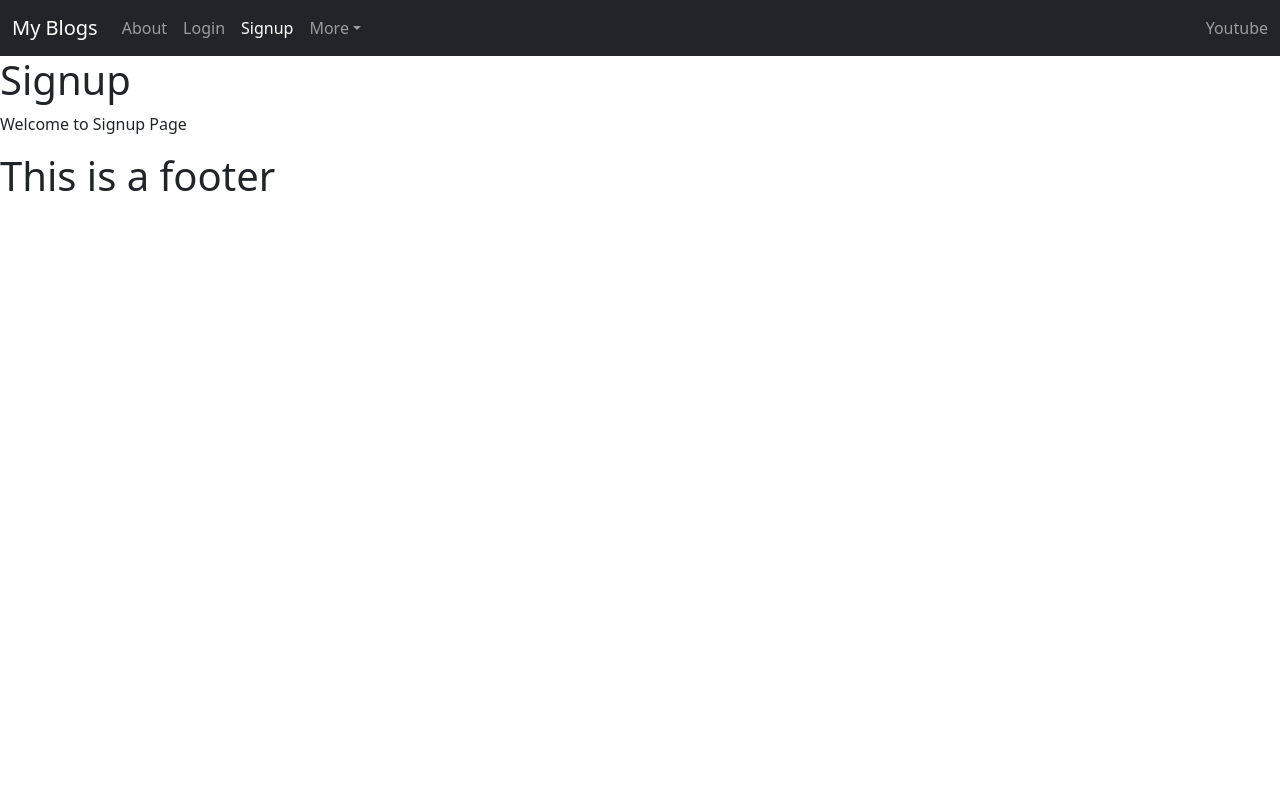
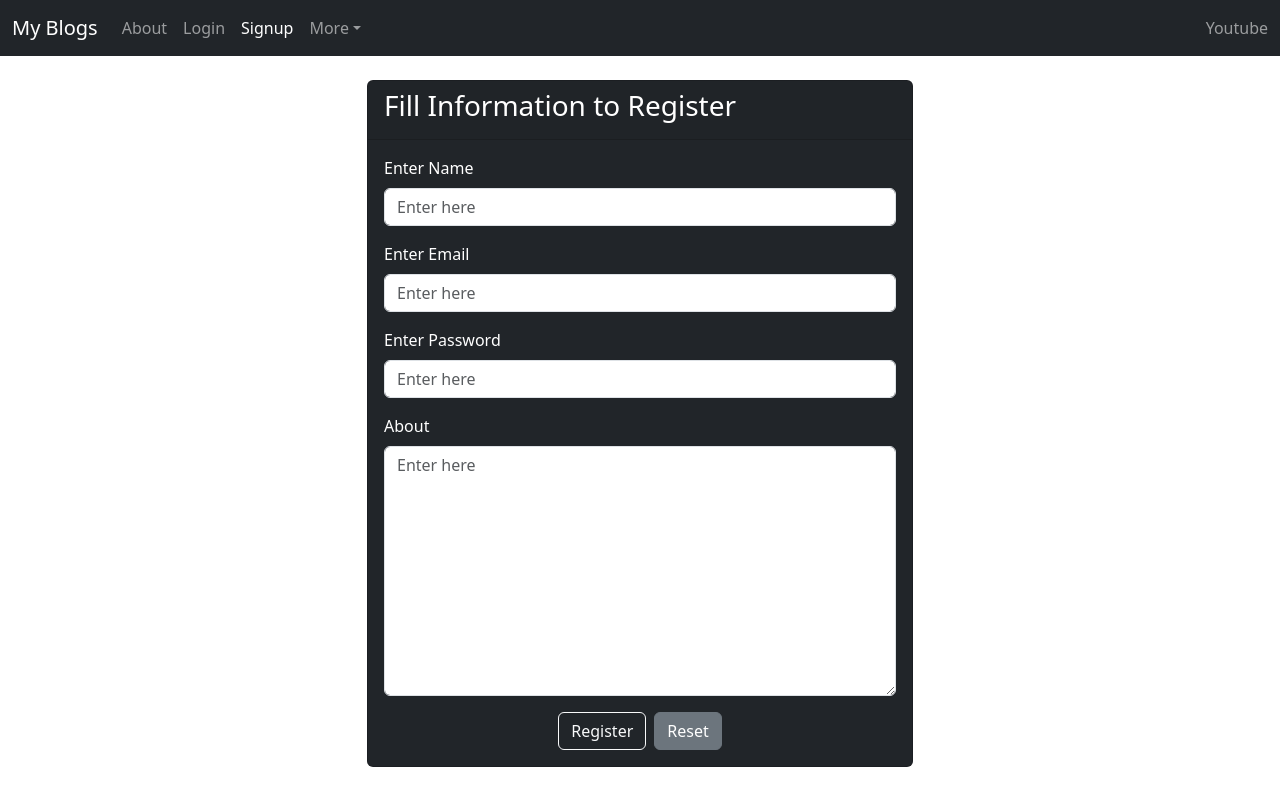
Before and after one commit to rahulsubh/Blogging-Application-Frontend, a React (Create React App) app in the folder blog-app/: page /signup in a window 1280 px wide. Built offline with nearby package versions, Linux system fonts and the light colour scheme.

Commit message:
Completed login and signup page design

```diff
--- a/blog-app/src/components/Base.js
+++ b/blog-app/src/components/Base.js
@@ -6,7 +6,7 @@ function Base({title="Welcome to our Website",children}) {
     <div className="container-fluid p-0 m-0">
         <CustomNavbar />
         {children}
-        <h1>This is a footer</h1>
+        {/* <h1>This is a footer</h1> */}
     </div>
   )
 }
--- a/blog-app/src/pages/Login.js
+++ b/blog-app/src/pages/Login.js
@@ -1,13 +1,50 @@
 import React from 'react'
+import { Button, Card, CardBody, CardHeader, Col, Container, Form, FormGroup, Input, Label, Row } from 'reactstrap'
 import Base from '../components/Base'
 
 function Login() {
     return (
         <Base>
-            <div>
-                <h1>Login</h1>
-                <p>Welcome to Login Page</p>
-            </div>
+           <Container>
+            <Row className="mt-4">
+                <Col sm = {
+                    {
+                        size:6,
+                        offset:3
+                    }
+                }>
+                 <Card color="dark" inverse>
+                    <CardHeader>
+                        <h3>Login Here !!</h3>
+                    </CardHeader>
+                    <CardBody>
+                        <Form>
+                            {/*Email field*/}
+                            <FormGroup>
+                                <Label for="email">Enter Email</Label>
+                                <Input
+                                type="text"
+                                id="email"
+                                />
+                            </FormGroup>
+                            {/*Password field*/}
+                            <FormGroup>
+                                <Label for="password">Enter Password</Label>
+                                <Input
+                                type="password"
+                                id="password"
+                                />
+                            </FormGroup>
+                            <Container className="text-center">
+                                <Button color="light" outline>Login</Button>
+                                <Button className="ms-2" color="secondary">Reset</Button>
+                            </Container>
+                        </Form>
+                    </CardBody>
+                    </Card>
+                </Col>
+            </Row>
+            </Container>
         </Base>
     )
 }
--- a/blog-app/src/pages/Signup.js
+++ b/blog-app/src/pages/Signup.js
@@ -1,13 +1,70 @@
 import React from 'react'
+import { Button, Card, CardBody, CardHeader, Col, Container, Form, FormGroup, Input, Label, Row } from 'reactstrap'
 import Base from '../components/Base'
 
 function Signup() {
     return (
         <Base>
-            <div>
-                <h1>Signup</h1>
-                <p>Welcome to Signup Page</p>
-            </div>
+            <Container>
+                <Row className="mt-4">
+                    <Col sm={{ size: 6, offset: 3 }}>
+                        <Card color="dark" inverse>
+                            <CardHeader>
+                                <h3>Fill Information to Register</h3>
+                            </CardHeader>
+                            <CardBody>
+                                {/* {creating form} */}
+                                <Form>
+
+
+                                    {/*Name field*/}
+                                    <FormGroup>
+                                        <Label for="name">Enter Name</Label>
+                                        <Input
+                                            type="text"
+                                            placeholder="Enter here"
+                                            id="name"
+                                        />
+                                    </FormGroup>
+                                    {/*email field*/}
+                                    <FormGroup>
+                                        <Label for="email">Enter Email</Label>
+                                        <Input
+                                            type="email"
+                                            placeholder="Enter here"
+                                            id="email"
+                                        />
+                                    </FormGroup>
+                                    {/*password field*/}
+                                    <FormGroup>
+                                        <Label for="password">Enter Password</Label>
+                                        <Input
+                                            type="password"
+                                            placeholder="Enter here"
+                                            id="password"
+                                        />
+                                    </FormGroup>
+                                    {/*text area field*/}
+                                    <FormGroup>
+                                        <Label for="about">About</Label>
+                                        <Input
+                                            type="textarea"
+                                            placeholder="Enter here"
+                                            id="about"
+                                            style={{ height: "250px" }}
+                                        />
+                                    </FormGroup>
+
+                                    <Container className="text-center">
+                                        <Button color="light" outline>Register</Button>
+                                        <Button color="secondary" className="ms-2" type="reset">Reset</Button>
+                                    </Container>
+                                </Form>
+                            </CardBody>
+                        </Card>
+                    </Col>
+                </Row>
+            </Container>
         </Base>
     )
 }
```
